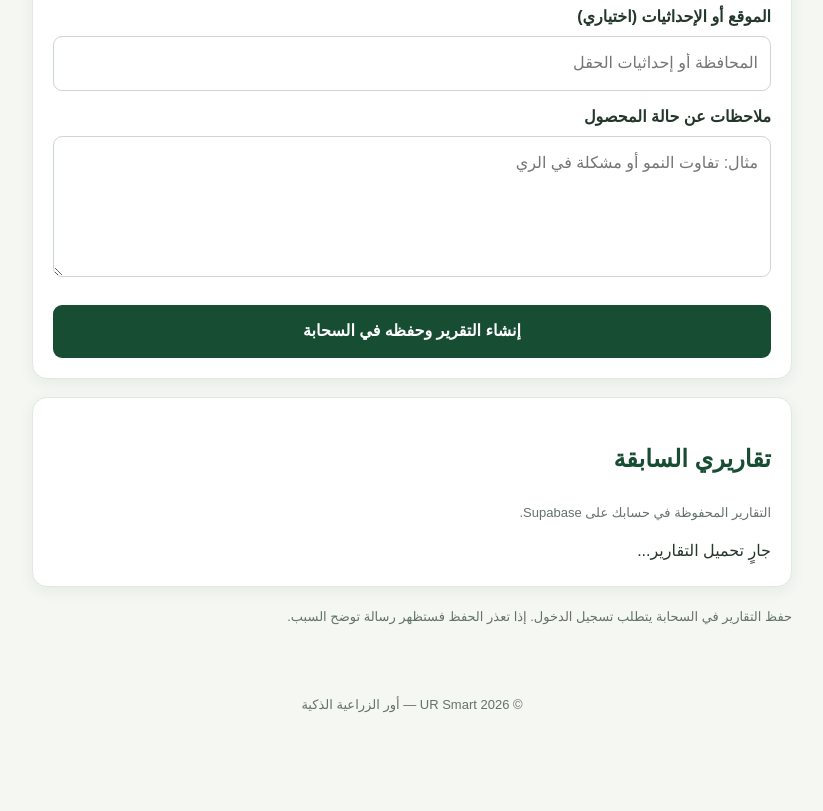
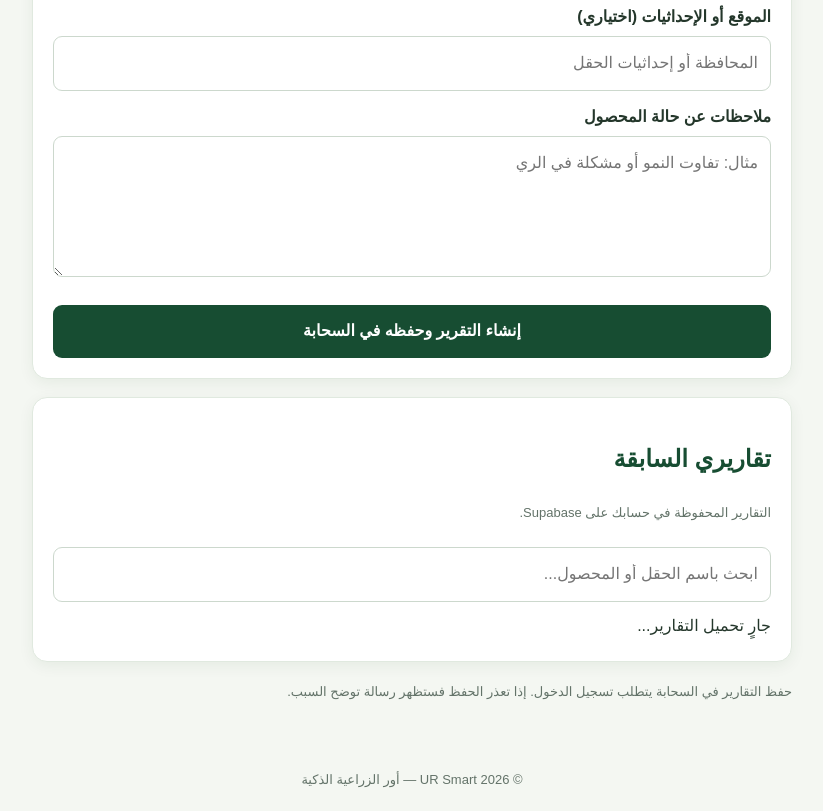
Before and after one commit to urfarmiq/ur-smart-mvp, a plain HTML site: page field-analysis.html in a window 1280 px wide. Shown: the part 721-1532 px from the top of the page, without its empty margins (228-1051 px from the left). Before the commit the page ends 1458 px from the top, so only its background shows below. Drawn offline with Linux system fonts and the light colour scheme; a script that the page names is missing.

Commit message:
Update field-analysis.html

```diff
--- a/field-analysis.html
+++ b/field-analysis.html
@@ -111,6 +111,12 @@ body{background:white}main{width:100%;margin:0}
 <section class="panel" id="historyPanel">
 <h2>تقاريري السابقة</h2>
 <p class="muted">التقارير المحفوظة في حسابك على Supabase.</p>
+
+<input id="reportSearch" type="search"
+placeholder="ابحث باسم الحقل أو المحصول..."
+aria-label="البحث في التقارير السابقة"
+style="width:100%;padding:12px;border:1px solid #ccd8cd;border-radius:9px;margin:10px 0;font:inherit;">
+
 <div id="history">جارٍ تحميل التقارير...</div>
 </section>
 
```
